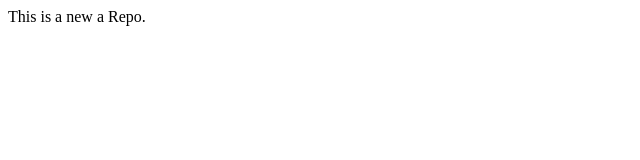
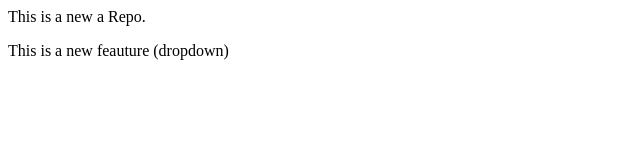
Before and after one commit to sashorna/localrepo, a plain HTML site: page index.html in a window 1280 px wide. Shown: the whole page, without its empty margins (0-640 px from the left). Drawn offline with Linux system fonts and the light colour scheme.

```diff
--- a/index.html
+++ b/index.html
@@ -1 +1,2 @@
 <p>This is a new a Repo.</p>
+<p>This is a new feauture (dropdown)</p>
```
